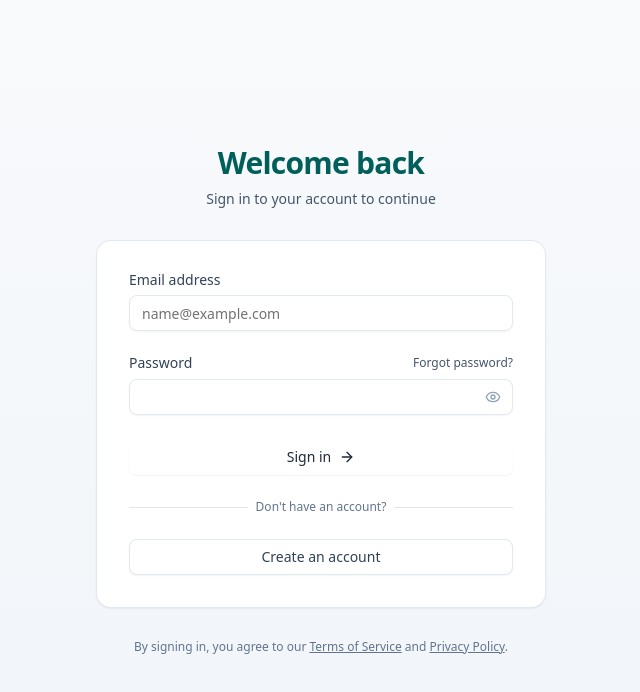
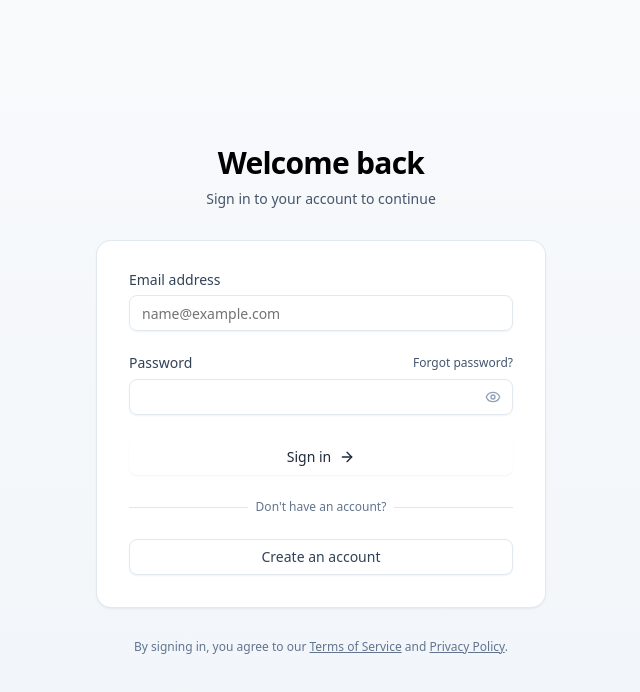
Before and after one commit to sharada257/Eduportal, a Next.js app in the folder frontend/: page /login in a window 1280 px wide. Shown: the top 692 px of the page, without its empty margins (319-959 px from the left). Built offline with nearby package versions, Linux system fonts and the light colour scheme; no server answers.

Commit message:
Student profile updated

```diff
--- a/frontend/src/app/globals.css
+++ b/frontend/src/app/globals.css
@@ -46,7 +46,7 @@
 :root {
   --radius: 0.625rem;
   --background: oklch(1 0 0);
-  --foreground: oklch(.437 .078 188.216);
+  --foreground: oklch(0 0 0);
   --card: oklch(1 0 0);
   --card-foreground: oklch(0.145 0 0);
   --popover: oklch(1 0 0);
```
